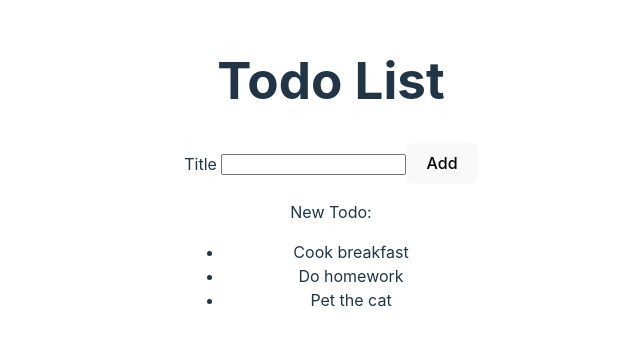
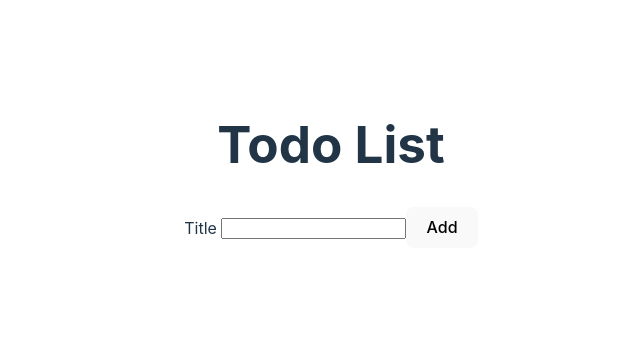
Before and after one commit to la-ry-sa/react-todo, a React (Vite) app: page / in a window 1280 px wide. Shown: the part 227-572 px from the top of the page, without its empty margins (309-949 px from the left). Built offline with nearby package versions, Linux system fonts and the light colour scheme.

Commit message:
week 4 assignment

```diff
--- a/src/AddTodoForm.jsx
+++ b/src/AddTodoForm.jsx
@@ -1,20 +1,26 @@
-import React from 'react';
+import React, { useState } from 'react';
 
 function AddTodoForm(props) {
-    console.log('Props received in AddTodoForm:', props);
+    const [todoTitle, setTodoTitle] = useState('');
+
+    function handleTitleChange(event) {
+        const newTodoTitle = event.target.value;
+        setTodoTitle(newTodoTitle);
+    }
+
     function handleAddTodo(event) {
         event.preventDefault();
+        props.onAddTodo({
+            title: todoTitle,
+            id: Date.now(),
+        });
+        setTodoTitle('');
+    }
 
-        const todoTitle = event.target.elements.title.value;
-
-        props.onAddTodo(todoTitle);
-
-        event.target.reset();
-    }
     return (
         <form onSubmit={handleAddTodo}>
             <label htmlFor='todoTitle'>Title </label>
-            <input type='text' id='todoTitle' name='title'/>
+            <input type='text' id='todoTitle' name='title' value={todoTitle} onChange={handleTitleChange}/>
             <button type='submit'>Add</button>
         </form>
     )
--- a/src/App.jsx
+++ b/src/App.jsx
@@ -4,17 +4,21 @@
 import AddTodoForm from './AddTodoForm'
 
 function App() {
-  const [newTodo, setNewTodo] = useState('');
+
+  const [todoList, setTodoList] = useState([]);
+
+  function addTodo(newTodo) {
+    setTodoList([...todoList, newTodo]);
+  }
 
   return (
     <>
       <h1>Todo List</h1>
-      <AddTodoForm onAddTodo={setNewTodo} />
-      <p>New Todo: {newTodo}</p>
-      <TodoList />
-
-    </>
-  )
+      <AddTodoForm onAddTodo={addTodo}
+      />
+      <TodoList todoList={todoList} />
+      </>
+  );
 }
 
-export default App
+export default App;
--- a/src/TodoList.jsx
+++ b/src/TodoList.jsx
@@ -1,15 +1,7 @@
 import React from "react"
 import TodoListItem from './TodoListItem';
 
-
-const todoList = [
-    { id: 1, title: "Cook breakfast" },
-    { id: 2, title: "Do homework" },
-    { id: 3, title: "Pet the cat" }
-  ];
-
-
-function TodoList() {
+function TodoList( {todoList}) {
     return (
         <div>
             <ul>
```
